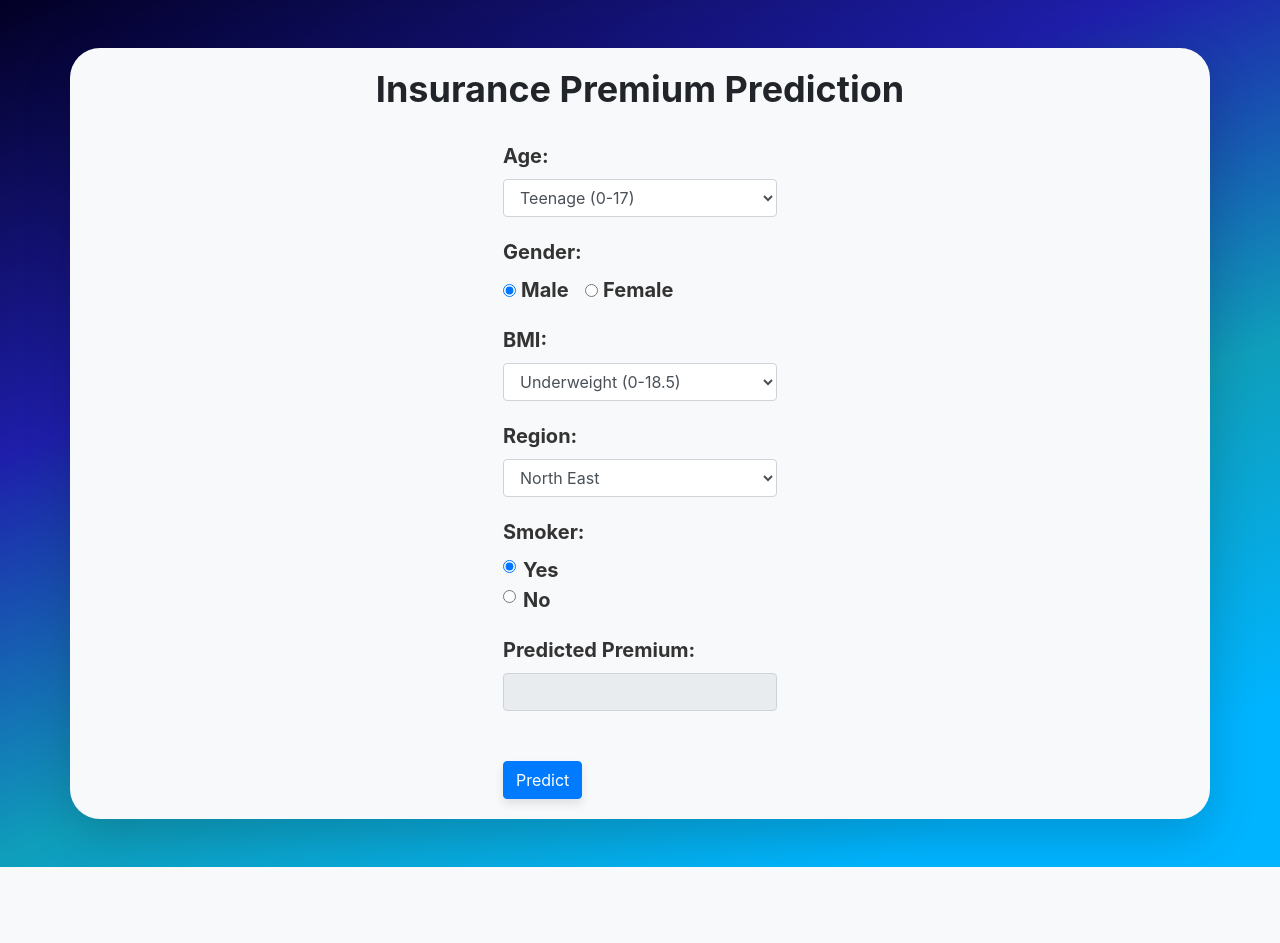
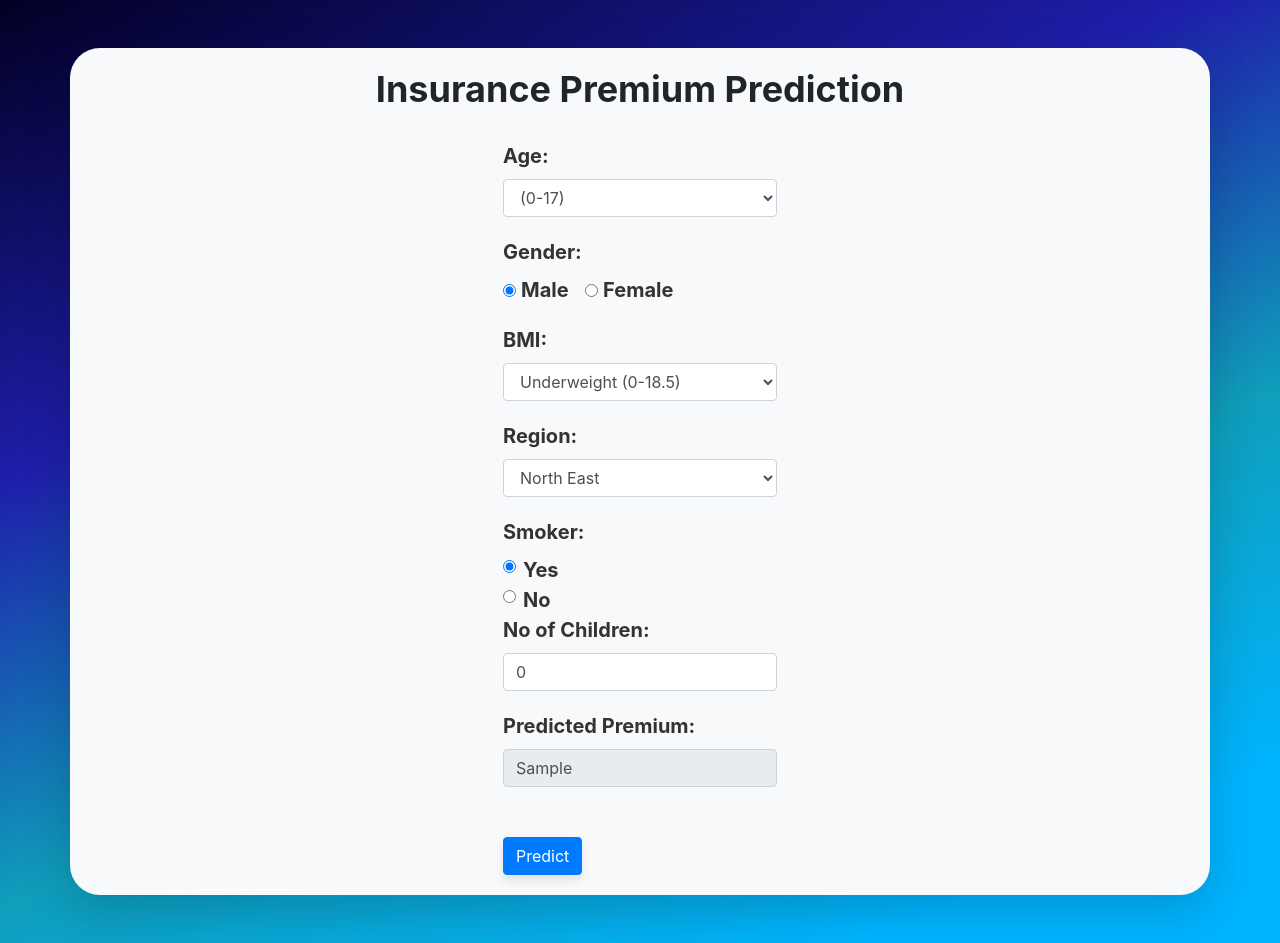
Before and after one commit to TaifQureshi/Insurance-Premium, a Flask app: template webapp/template/index.html in a window 1280 px wide. Before the commit the page ends 867 px from the top, so only its background shows below. Run offline with Flask 2, Linux system fonts and the light colour scheme; the template is opened without the code that fills it: most values are stand-ins (such as "Sample title", 1, 10 or a date in 2020); some libraries are stand-ins or nearby versions.

Commit message:
Compleated workflow

```diff
--- a/app.py
+++ b/app.py
@@ -1,19 +1,44 @@
 from flask import Flask, render_template, request
+import logging
 from src.set_logger import set_logger
 from src.load_model import load_model
-
-app = Flask(__name__, template_folder=r'webapp/template', static_folder='webapp/static')
+import pandas as pd
+from src.config import get_config, get_base_path
+import joblib
+import os
 
 
-@app.route("/", methods=["GET", "POST"])
+def load_encoder():
+    global encoder
+    base_path = get_base_path()
+    config = get_config('params.yaml')
+    encoder_path = os.path.join(base_path, config['model_dirs'])
+    encoder_path = os.path.join(encoder_path, config['encoder'])
+    return joblib.load(encoder_path)
+
+
+logger = logging.getLogger('flask_app')
+app = Flask(__name__, template_folder=r'webapp/template', static_folder='webapp/static')
+model = load_model('params.yaml')
+encoder = load_encoder()
+
+
+@app.route("/", methods=["POST", "GET"])
 def index():
     if request.method == "POST":
         age = request.form.get("age")
         region = request.form.get("region")
         bmi = request.form.get("bmi")
-        output = "Age: {}, Region: {}, BMI: {}".format(age, region, bmi)
-
-        return render_template(r"index.html", output=output)
+        children = request.form.get("children")
+        sex = request.form.get("gender")
+        smoker = request.form.get("smoker")
+        df = pd.DataFrame([[sex, smoker, region]], columns=['sex', 'smoker', 'region'])
+        df = encoder.transform(df).toarray()
+        df = pd.DataFrame(df, columns=encoder.get_feature_names_out(['sex', 'smoker', 'region']))
+        data = pd.DataFrame([[children, age, bmi]], columns=['children', 'age_bin', 'bmi_bin'])
+        data = pd.concat([data, df], axis=1)
+        output = model.predict(data)
+        return render_template(r"index.html", output=round(output[0], 3))
     return render_template(r"index.html")
 
 
@@ -23,4 +48,5 @@ def page_not_found(e):
 
 
 if __name__ == "__main__":
+    # set_logger('flask_app')
     app.run(debug=True)
--- a/params.yaml
+++ b/params.yaml
@@ -17,6 +17,8 @@ log_dir: logs
 target_data: expenses
 
 model_dirs: saved_models
+
+encoder: encoded.pkl
 
 webapp_model: model.pkl
 
--- a/webapp/template/index.html
+++ b/webapp/template/index.html
@@ -13,14 +13,15 @@
   <body>
     <div class="container my-5 bg-light shadow-lg my-container">
       <h1 class="text-center">Insurance Premium Prediction</h1>
-      <form>
+      <form action="{{ url_for('index')}}" method="post">
         <div class="form-group">
           <label for="age">Age:</label>
-          <select class="form-control" id="age">
-            <option value="teenage">Teenage (0-17)</option>
-            <option value="adult">Adult (18-25)</option>
-            <option value="middle_age">Middle Age (25-60)</option>
-            <option value="old">Old (60+)</option>
+          <select class="form-control" id="age" name="age">
+            <option value="0">(0-17)</option>
+            <option value="1">(18-25)</option>
+            <option value="2">(25-40)</option>
+            <option value="3">(40-60)</option>
+            <option value="4">(60+)</option>
           </select>
         </div>
         <div class="form-group">
@@ -38,20 +39,20 @@
         </div>
         <div class="form-group">
           <label for="bmi">BMI:</label>
-          <select class="form-control" id="bmi">
-            <option value="under_weight">Underweight (0-18.5)</option>
-            <option value="healthy">Healthy (18.5-25)</option>
-            <option value="overweight">Overweight (25-30)</option>
-            <option value="obesity">Obesity (30+)</option>
+          <select class="form-control" id="bmi" name="bmi">
+            <option value="0">Underweight (0-18.5)</option>
+            <option value="1">Healthy (18.5-25)</option>
+            <option value="2">Overweight (25-30)</option>
+            <option value="3">Obesity (30+)</option>
           </select>
         </div>
         <div class="form-group">
           <label for="region">Region:</label>
-          <select class="form-control" id="region">
-            <option value="north_east">North East</option>
-            <option value="north_west">North West</option>
-            <option value="south_east">South East</option>
-            <option value="south_west">South West</option>
+          <select class="form-control" id="region" name="region">
+            <option value="northeast">North East</option>
+            <option value="northwest">North West</option>
+            <option value="southeast">South East</option>
+            <option value="southwest">South West</option>
           </select>
         </div>
         <div class="form-group">
@@ -68,11 +69,17 @@
               No
             </label>
           </div>
+          <div class="form-group">
+            <label for="children">No of Children:</label>
+            <input class="form-control" type="text" name="children" id="children" value=0 min=0 step="1">
+          </div>
         </div>
+        {% if output %}
         <div class="form-group">
           <label for="output">Predicted Premium:</label>
-          <input type="text" class="form-control" id="output" disabled />
+          <input type="text" class="form-control" id="output" disabled value={{output}} >
         </div>
+        {% endif %}
         <button type="submit" class="btn btn-primary">Predict</button>
       </form>
     </div>
```
Also changed, not shown: src/get_data.py (+15 -1 lines), 1 other file.
